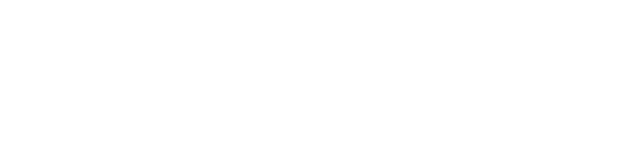
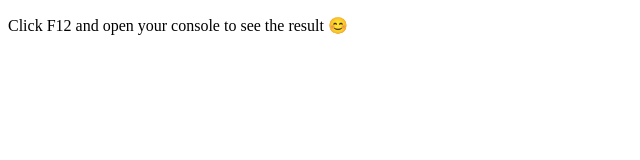
Before and after one commit to o-Patrick/js-dio, a plain HTML site: page poo-oop_bank-acc/index.html in a window 1280 px wide. Shown: the whole page, without its empty margins (0-640 px from the left). Drawn offline with Linux system fonts and the light colour scheme.

Commit message:
Update index.html

```diff
--- a/poo-oop_bank-acc/index.html
+++ b/poo-oop_bank-acc/index.html
@@ -8,5 +8,6 @@
 </head>
 <body>
 	<script src="bank-acc.js"></script>
+	<p>Click F12 and open your console to see the result &#x1F60A;</p>
 </body>
 </html>
```
